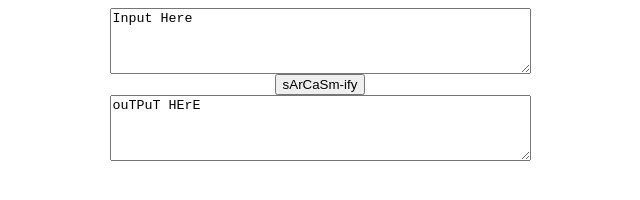
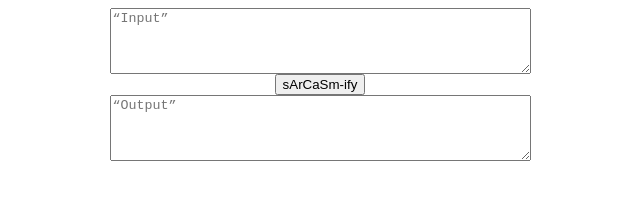
Before and after one commit to enbyautumn/sArCaSm, a plain HTML site: page index.html in a window 1280 px wide. Shown: the whole page, without its empty margins (320-960 px from the left). Drawn offline with Linux system fonts and the light colour scheme.

Commit message:
Update index.html

```diff
--- a/index.html
+++ b/index.html
@@ -23,6 +23,6 @@ function checkEven(val){
 
 </head>
 
-<center><textarea rows="4" cols="50" id="input">Input Here</textarea>
+<center><textarea rows="4" cols="50" id="input" placeholder=“Input”></textarea>
 <br><button type="button" onClick="sarcasm()">sArCaSm-ify</button><br>
-<textarea rows="4" cols="50" id="output">ouTPuT HErE</textarea></center>
+<textarea rows="4" cols="50" id="output" placeholder=“Output”></textarea></center>
```
